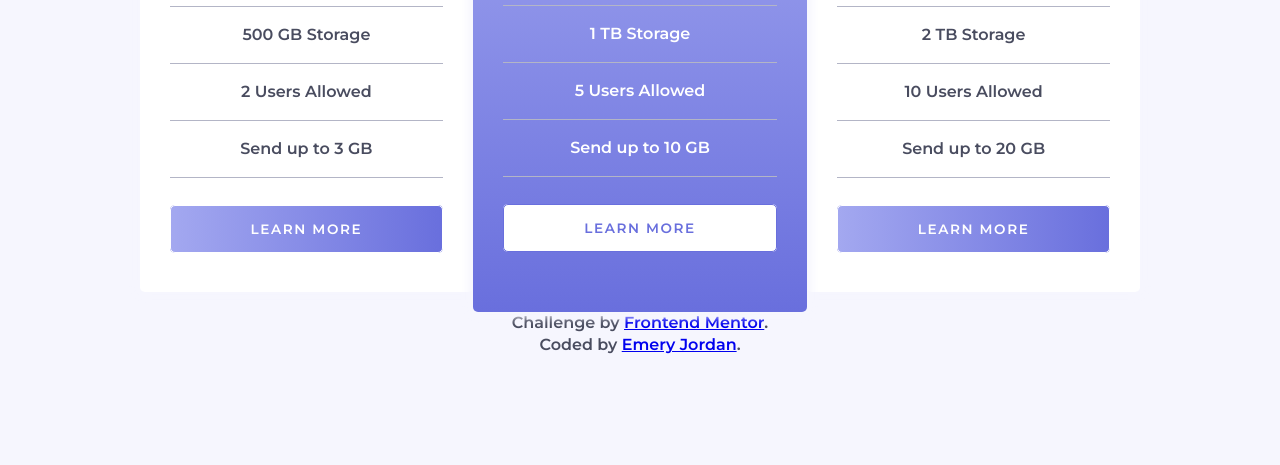
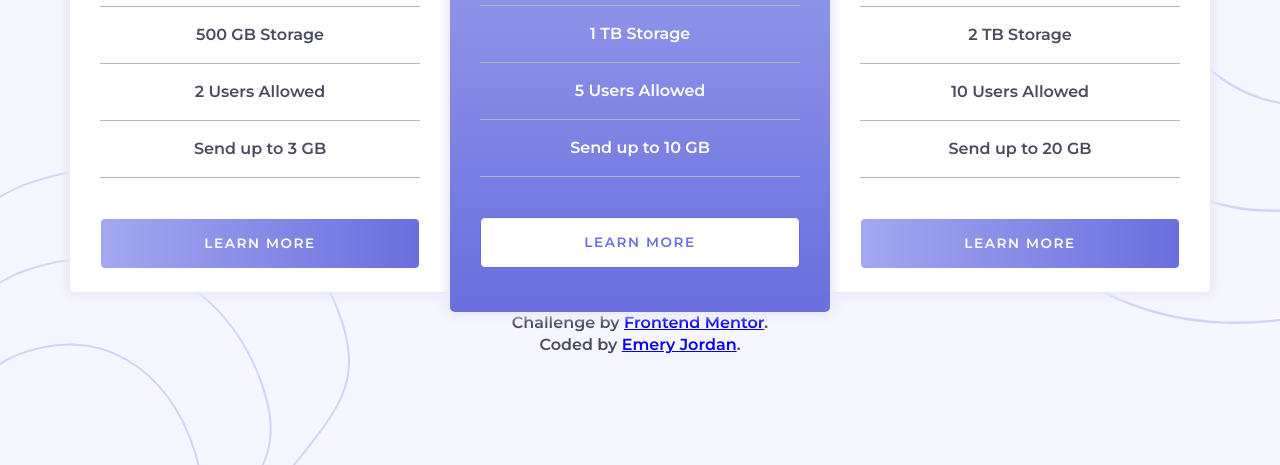
Before and after one commit to emmy-html/pricing-component, a plain HTML site: page index.html in a window 1280 px wide. Shown: the part 475-940 px from the top of the page. Before the commit the page ends 832 px from the top, so only its background shows below. Drawn offline with Linux system fonts and the light colour scheme.

Commit message:
Added background styles for desktop & mobile, changed button display so that the width is always 100%

```diff
--- a/css/main.scss
+++ b/css/main.scss
@@ -107,29 +107,32 @@ $very-light-gray-blue: hsl(240, 78%, 98%);
 $violet: hsl(237, 63%, 64%);
 /* Style Variables */
 $gradient: linear-gradient(to right, hsl(236, 72%, 79%), hsl(237, 63%, 64%));
-$reverse-gradient: linear-gradient(to bottom, hsl(236, 72%, 79%), hsl(237, 63%, 64%));
+$reverse-gradient: linear-gradient(
+  to bottom,
+  hsl(236, 72%, 79%),
+  hsl(237, 63%, 64%)
+);
 /* Mixins */
 @mixin white-card {
   background: white;
   border-radius: 5px;
-  box-shadow: 0px 0px 10px 5px $very-light-gray-blue;
   height: 450px;
   padding: 0px 30px;
 }
 @mixin button {
   border-radius: 5px;
   color: white;
+  display: block;
   font-size: 0.85rem;
   letter-spacing: 0.1rem;
   margin-top: 30px;
-  padding: 15px 80px;
+  padding: 15px 0px;
   text-decoration: none;
   text-transform: uppercase;
 }
 @mixin purple-card {
   background: $reverse-gradient;
   border-radius: 5px;
-  box-shadow: 0px 0px 10px 5px $very-light-gray-blue;
   color: white;
   height: 450px;
   padding: 0px 30px;
@@ -229,6 +232,20 @@ input:checked + .slider:before {
 }
 /* Mobile Styles */
 #pricing {
+  &:before {
+    content: " ";
+    background-image: url("../img/bg-top.svg");
+    background-size: cover;
+    background-repeat: no-repeat;
+    width: auto;
+    height: auto;
+    position: absolute;
+    top: 0;
+    left: 55%;
+    bottom: 0;
+    right: 0;
+    z-index: -100;
+  }
   h1 {
     padding-top: 70px;
   }
@@ -251,6 +268,8 @@ input:checked + .slider:before {
     align-content: center;
   }
   .card {
+    box-shadow: 0px 0px 10px 5px #eae9fb;
+    width: 320px;
     h1 {
       font-size: 3.75rem;
       line-height: 1rem;
@@ -285,9 +304,36 @@ input:checked + .slider:before {
     margin-top: 30px;
   }
 }
+/* Extra Small Screens */
+@media screen and (max-width: 325px) {
+  #pricing {
+    .plan-container {
+      .card {
+        width: 230px;
+      }
+    }
+  }
+}
 /* Desktop Styles */
 @media screen and (min-width: 1200px) {
   #pricing {
+      &:before {
+          left: 75%;
+      }
+      &:after {
+          content: " ";
+          background-image: url("../img/bg-bottom.svg");
+          background-size: cover;
+          background-repeat: no-repeat;
+          width: 350px;
+          height: 300px;
+          position: absolute;
+          top: 80%;
+          left: 0;
+          bottom: 0;
+          right: 0;
+          z-index: -100;
+      }
     .pricing-options {
       margin-bottom: 45px;
     }
```
Also changed, not shown: css/main.css, 1 other file. Lines whose indentation alone changed are shown as unchanged.
